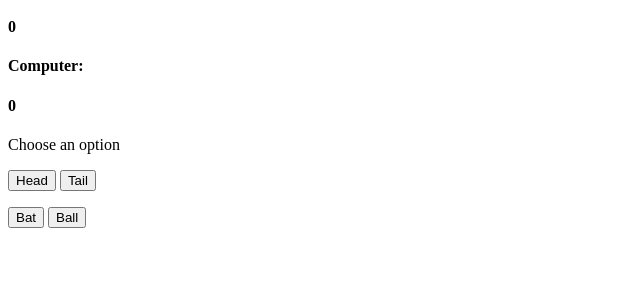
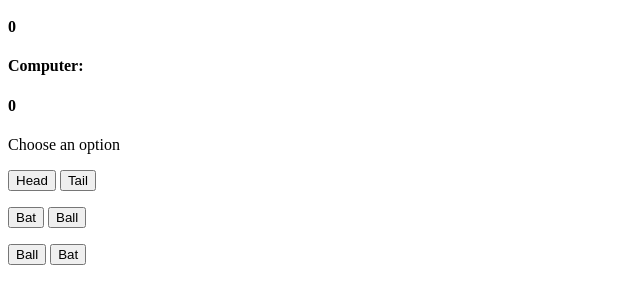
Before and after one commit to Sadiqur057/JavaScript-MiniProject, a plain HTML site: page CricketVillage/index.html in a window 1280 px wide. Shown: the part 101-404 px from the top of the page, without its empty margins (0-640 px from the left). Drawn offline with nearby package versions, Linux system fonts and the light colour scheme.

Commit message:
computed choosen section added

```diff
--- a/CricketVillage/index.html
+++ b/CricketVillage/index.html
@@ -41,6 +41,15 @@
             <button class="btn" onclick="play.startGame('ball')">Ball</button>
         </div>
     </div>
+
+    <!-- computer choose section -->
+    <div class="selection-section" id="start-play">
+        <p class="message" id="message-3"></p>
+        <div class="btn-container" id="btn-toss">
+            <button class="btn" id="start-ball" onclick="play.startGame('ball')">Ball</button>
+            <button class="btn" id="start-bat" onclick="play.startGame('bat')">Bat</button>
+        </div>
+    </div>
 </body>
 
 </html>
```
